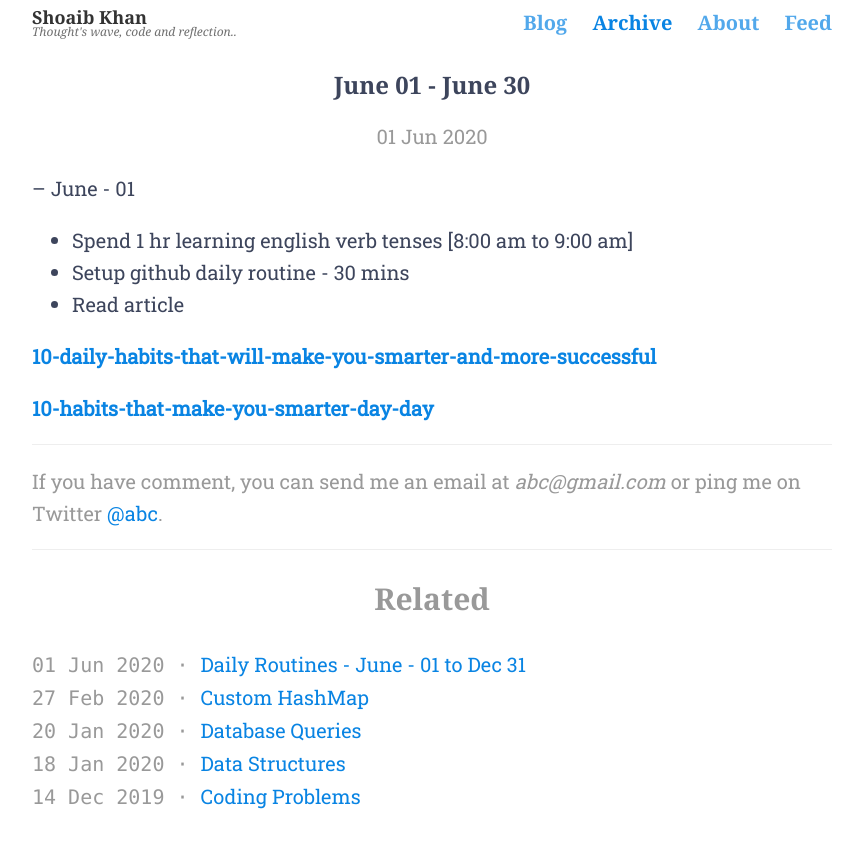
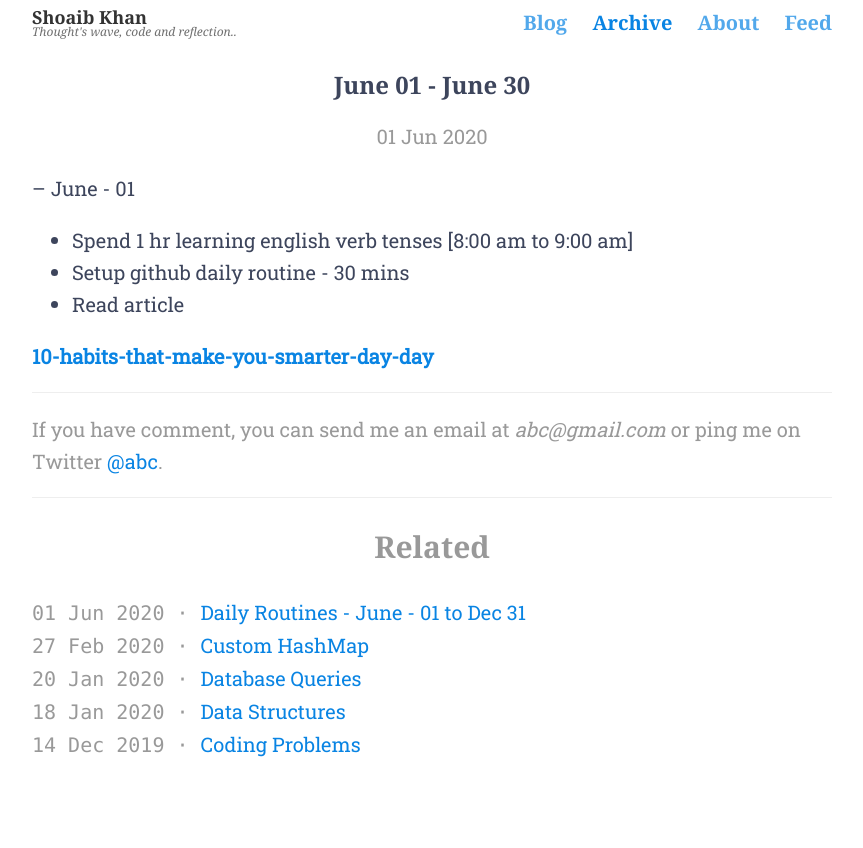
Before and after one commit to shoaibk-dev/shoaibk-dev.github.io, a Jekyll site: the page built from _posts/2020-06-01-June-01.md, in a window 1280 px wide. Shown: the top 848 px of the page, without its empty margins (208-1071 px from the left). Built offline with Jekyll 4.4.1, drawn with Linux system fonts in a browser that asks for light colours; nearby versions of some CDN libraries; library files that are not in the unit come from our copies.

Commit message:
Update 2020-06-01-June-01.md

```diff
--- a/_posts/2020-06-01-June-01.md
+++ b/_posts/2020-06-01-June-01.md
@@ -9,6 +9,4 @@ title: June 01 - June 30
  - Setup github daily routine - 30 mins
  - Read article
 
-  [**10-daily-habits-that-will-make-you-smarter-and-more-successful**](https://medium.com/writers-guild/10-daily-habits-that will-make-you-smarter-and-more-successful-in-the-long-run-8f7130133f60)
-
   [**10-habits-that-make-you-smarter-day-day**](https://www.lifehack.org/293674/10-habits-that-make-you-smarter-day-day)
```
